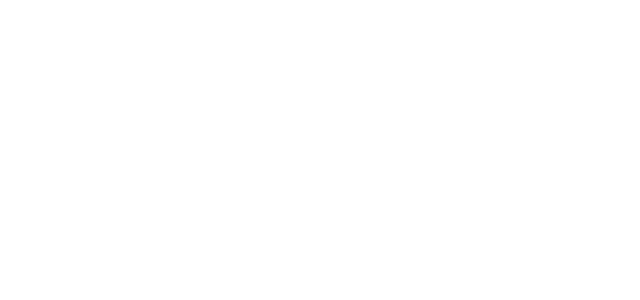
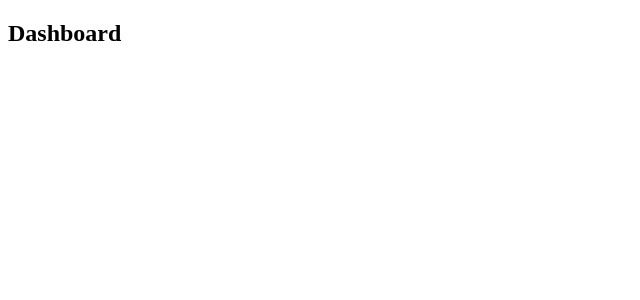
Before and after one commit to lexxA87/CollectionsPeople, a React (Create React App) app: page /admin in a window 1280 px wide. Before the commit this address had no page. Shown: the top 300 px of the page, without its empty margins (0-640 px from the left). Built offline with nearby package versions, Linux system fonts and the light colour scheme.

Commit message:
Added react-router-dom7

```diff
--- a/src/App.js
+++ b/src/App.js
@@ -1,13 +1,13 @@
 import React from "react";
 import { BrowserRouter, Routes, Route } from "react-router-dom";
-// import Dashboard from "./components/adminDashboard/Dashboard";
+import Dashboard from "./components/adminDashboard/Dashboard";
 
 function App() {
   return (
     <BrowserRouter>
       <Routes>
         <Route path="/" element={<h1>React</h1>} />
-        {/* <Route path="/admin" element={<Dashboard />} /> */}
+        <Route path="/admin" element={<Dashboard />} />
       </Routes>
     </BrowserRouter>
   );
```
